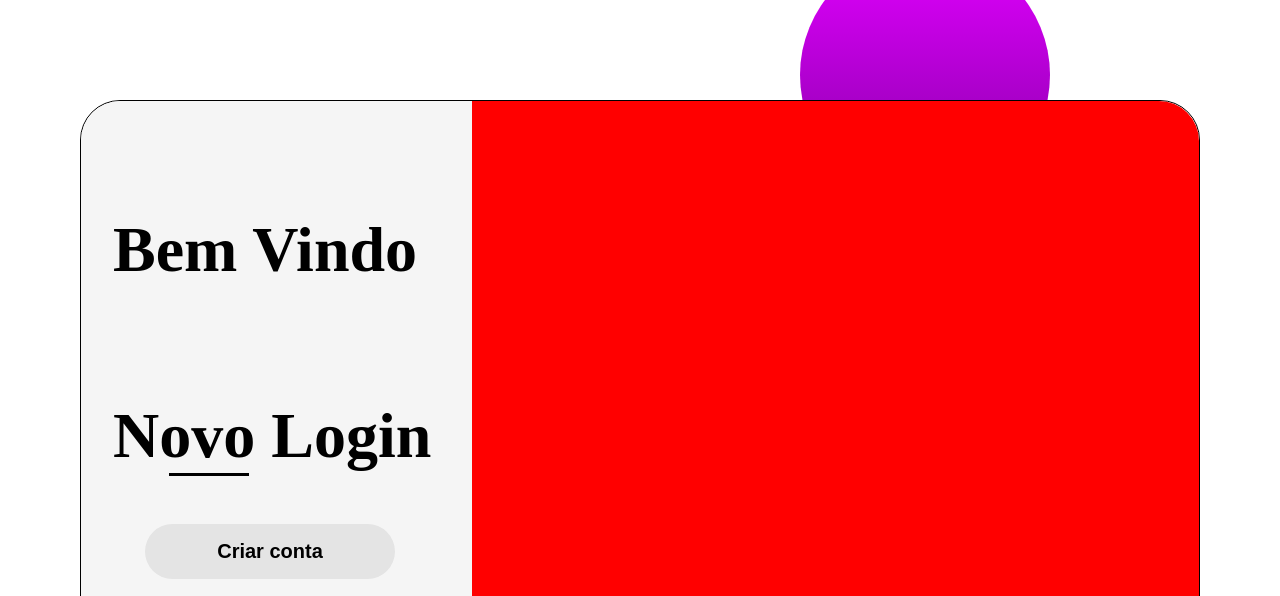
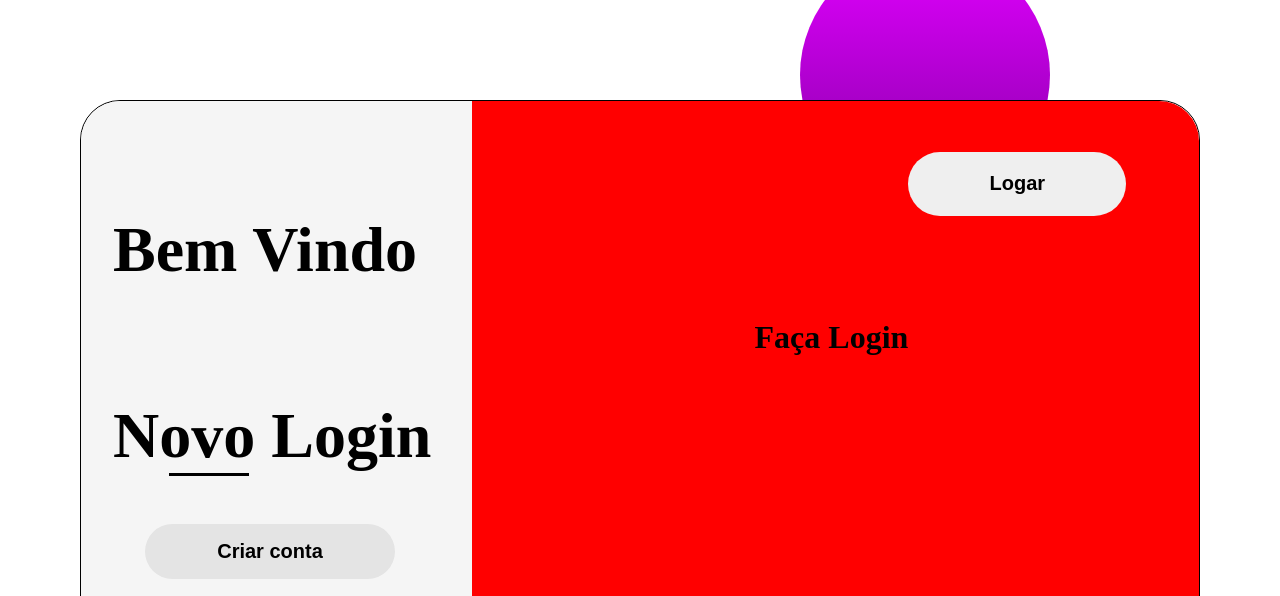
Before and after one commit to pablodelgado26/Teste-Tecnico-LM, a plain HTML site: page index.html in a window 1280 px wide. Shown: the top 596 px of the page. Drawn offline with Linux system fonts and the light colour scheme.

Commit message:
style: começo parte direita com botão feito de Logar

```diff
--- a/css/styles.css
+++ b/css/styles.css
@@ -100,6 +100,26 @@ body {
     background-color: #ff0000;
     display: flex;
     border-radius: 0 40px 40px 0;
+    flex-direction: row-reverse;
+}
+
+.botaoLogar {
+    height: 10%;
+    width: 30%;
+    margin-right: 10%;
+    margin-top: 7%;
+    border-radius: 40px;
+    border: none;
+}
+
+.botaoLogar:hover {
+    background-color: #1f2929;
+    transition: calc(0.3s);
+}
+
+.direita h1 {
+    display: flex;
+    margin-top: 30%;
 }
 
 .circulo1 {
--- a/index.html
+++ b/index.html
@@ -24,12 +24,14 @@
                             <img src="img/gmail.png" alt="gmail">
                         </button>
                     </a>
-                    <a href="" target="_blank"><button class="redes-itens"><img src="img/whatsapp.png" alt="WhatsApp"></button></a>
-                    <a href="" target="_blank"><button class="redes-itens"><img src="img/telegram.png" alt="telegram"></button></a>
+                    <a href="https://www.whatsapp.com/?lang=pt_BR" target="_blank"><button class="redes-itens"><img src="img/whatsapp.png" alt="WhatsApp"></button></a>
+                    <a href="https://web.telegram.org/a/" target="_blank"><button class="redes-itens"><img src="img/telegram.png" alt="telegram"></button></a>
                 </div>
             </div>
         </div>
         <div class="direita">
+            <button class="botaoLogar"><h2>Logar</h2></button>
+            <h1>Faça Login</h1>
         </div>
     </main>
 </body>
```
